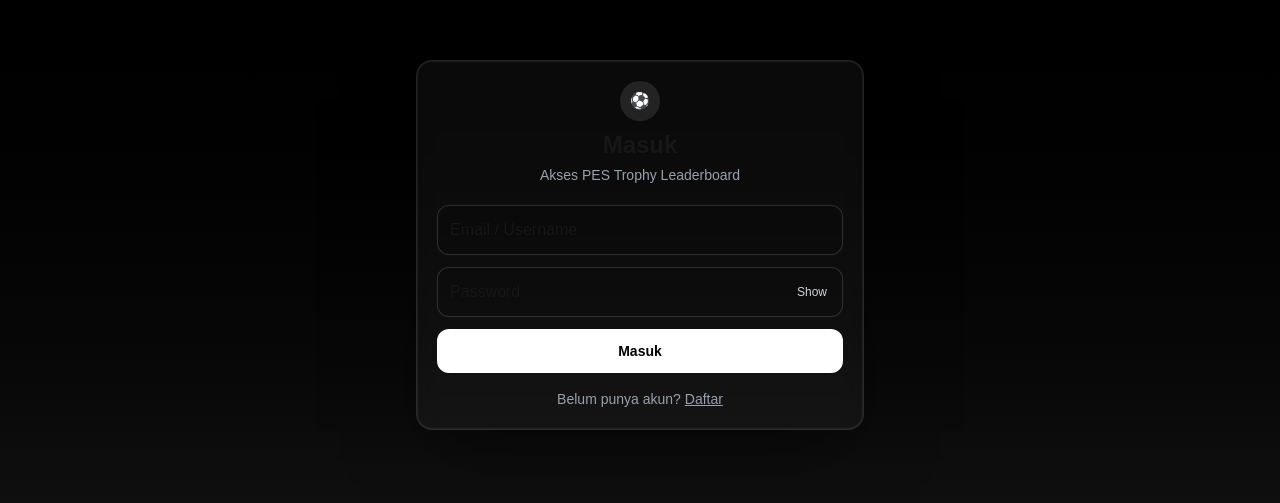
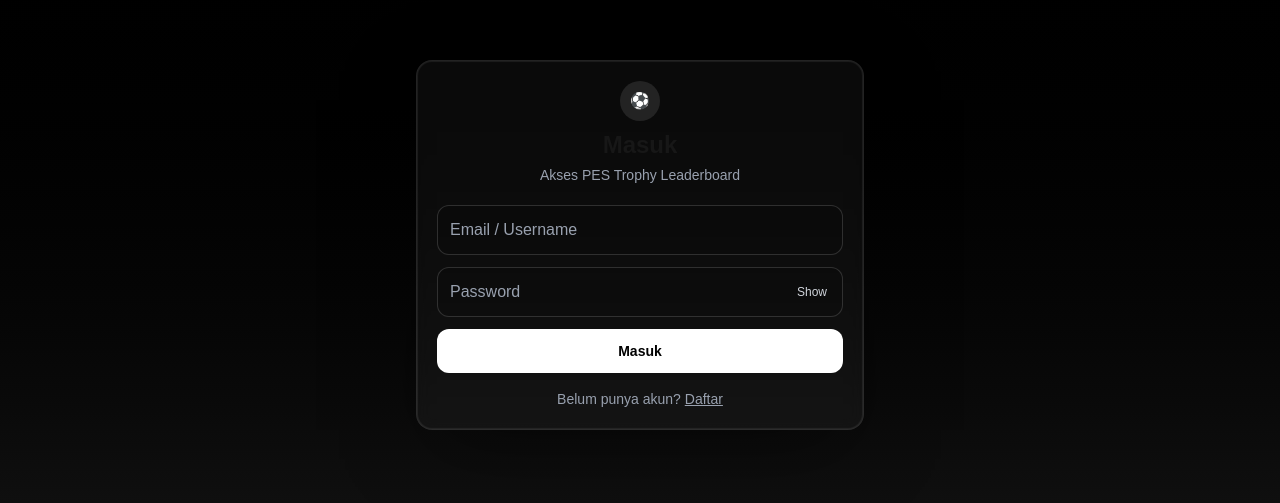
Before and after one commit to aessaputra/leaderboard-app, a Next.js app: page /login in a window 1280 px wide. Shown: the part 155-658 px from the top of the page. Built offline with nearby package versions, Linux system fonts and the light colour scheme.

Commit message:
style: update form control colors for better consistency and dark mode support

```diff
--- a/app/globals.css
+++ b/app/globals.css
@@ -29,9 +29,10 @@ body {
 input,
 textarea,
 select {
-  color: var(--foreground);
-  caret-color: var(--foreground);
-  -webkit-text-fill-color: var(--foreground);
+  /* Let components control colors; keep in sync with Tailwind classes */
+  color: inherit;
+  caret-color: currentColor;
+  -webkit-text-fill-color: currentColor;
   forced-color-adjust: none;
 }
 
@@ -39,7 +40,7 @@ select {
 input:-webkit-autofill,
 textarea:-webkit-autofill,
 select:-webkit-autofill {
-  -webkit-text-fill-color: var(--foreground) !important;
+  -webkit-text-fill-color: currentColor !important;
 }
 
 @media (prefers-color-scheme: dark) {
@@ -47,3 +48,10 @@ select:-webkit-autofill {
     color-scheme: dark;
   }
 }
+
+/* Always treat the site as dark to avoid auto-darkening issues
+   on Samsung Internet/Android Chrome for controls and UI chrome */
+html,
+body {
+  color-scheme: dark;
+}
```
